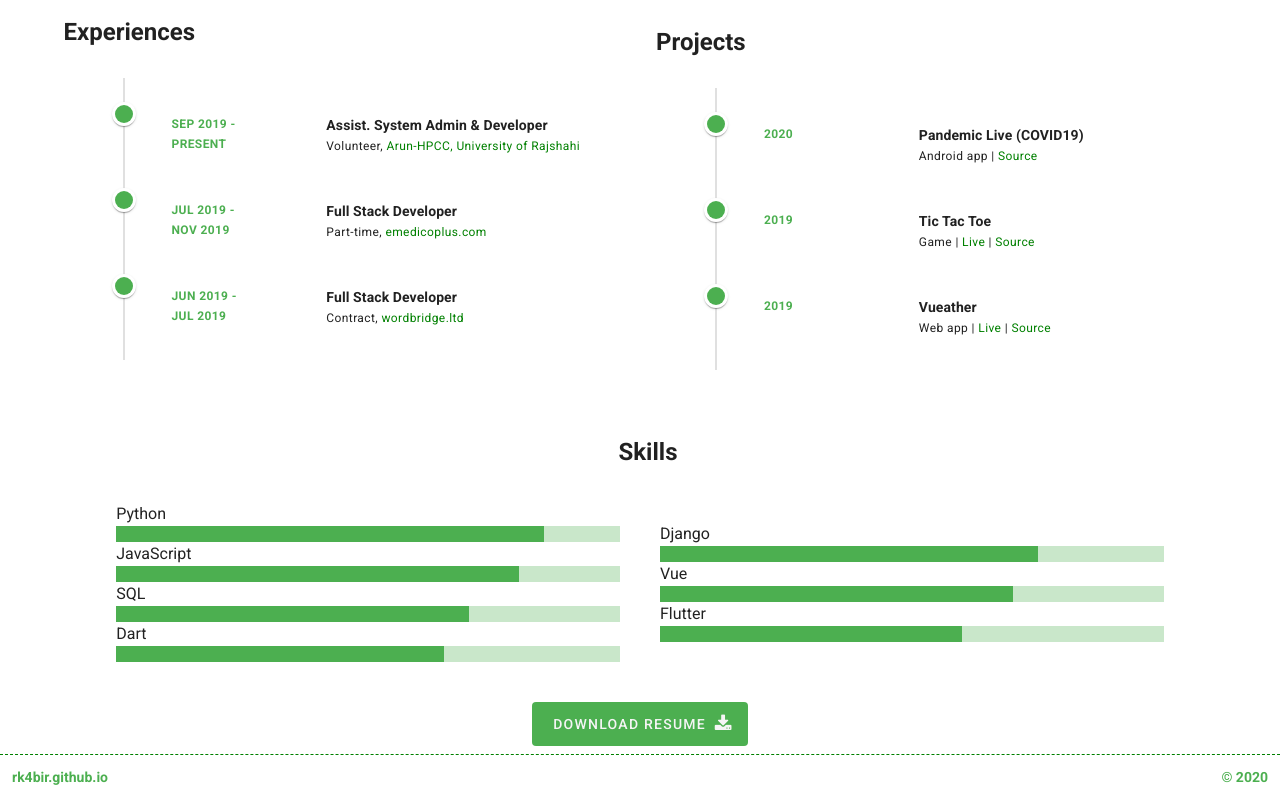
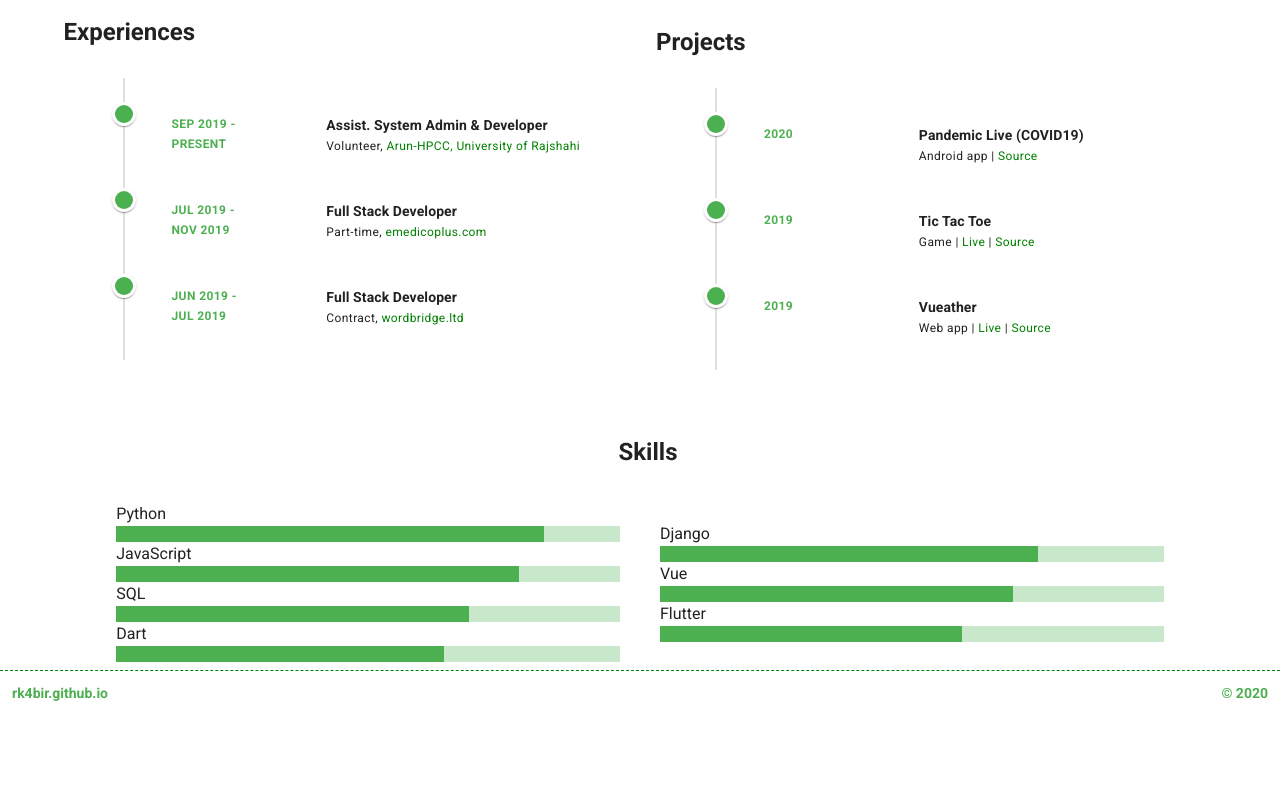
Before and after one commit to iraihankabir/iraihankabir.github.io, a Vue app: page /resume in a window 1280 px wide. Shown: the part 408-1208 px from the top of the page. After the commit the page ends 1124 px from the top, so only its background shows below. Built offline with nearby package versions, Linux system fonts and the light colour scheme.

Commit message:
removed resume and email

```diff
--- a/src/views/Contact.vue
+++ b/src/views/Contact.vue
@@ -10,11 +10,6 @@
           <v-icon large color="green" left>fa fa-map-marker</v-icon>
           <span>Rajshahi,&nbsp;</span>
           <span class="green--text">Bangladesh</span>
-        </div>
-        <div class="py-4 subheading font-weight-bold">
-          <v-icon large color="green" left>fa fa-envelope</v-icon>
-          <span>r.kabir01@</span>
-          <span class="green--text">pm.me</span>
         </div>
         <div class="py-4 subheading font-weight-bold">
           <v-icon large color="green" left>fa fa-check-circle</v-icon>
--- a/src/views/Home.vue
+++ b/src/views/Home.vue
@@ -3,7 +3,6 @@
     <v-container>
       <v-row class="mt-5 p-5">
         <v-col xs='8' offset-xs='2' sm='8' offset-sm='2' md='6' offset-md='3' lg='4' offset-lg='4' class="align-center text-center p-5">
-          <!-- <v-img src="../assets/rk4bir_green.svg" aspect-ratio="2.4" contain></v-img> -->
           <VueCompareImage
             class="hidden-md-and-down"
             hover
--- a/src/views/Resume.vue
+++ b/src/views/Resume.vue
@@ -190,20 +190,6 @@
         Flutter
         <v-progress-linear v-model="flutter" :buffer-value="bufferValue" color="green" height="16"></v-progress-linear>
       </v-flex>
-      <div class="mt-5 pt-5">
-        <v-btn
-          href="https://drive.google.com/file/d/1E5u1Ix61zscfVGrX8HM7t7E8_gx4pe7X/view?usp=sharing"
-          target="_blank"
-          color="green"
-          dark
-          large
-          style="text-decoration: none; color: #f5f5f5!important"
-          elevation='0'
-        >
-          Download Resume
-          <v-icon right dark>fa fa-download</v-icon>
-        </v-btn>
-      </div>
     </v-layout>
   </v-layout>
 </template>
```
Also changed, not shown: 1 other file (tests, documents, lock files or other folders).
